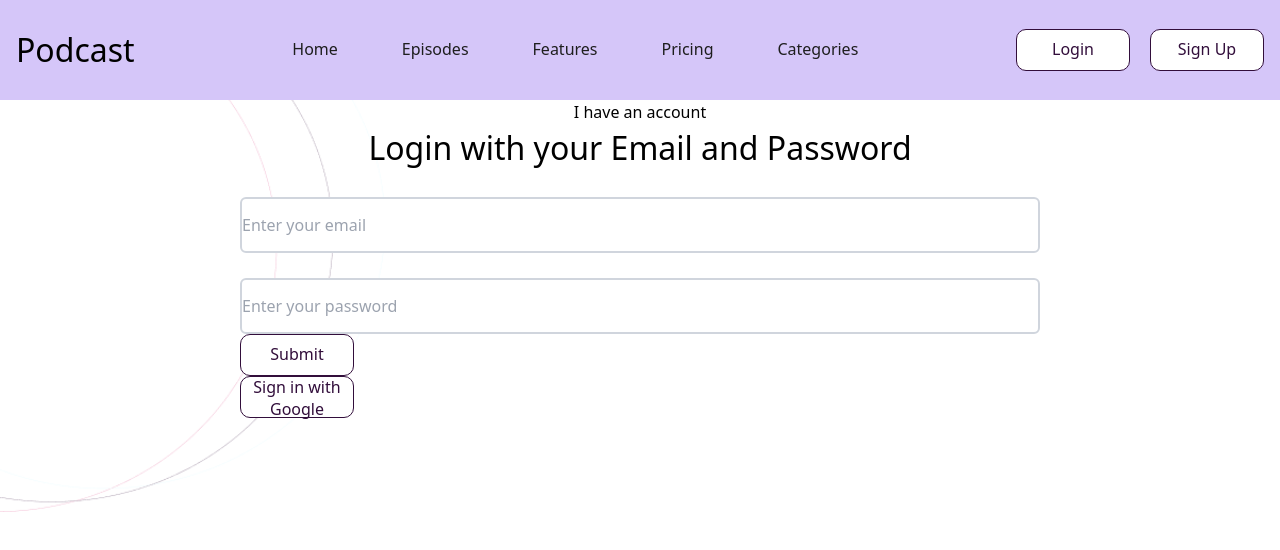
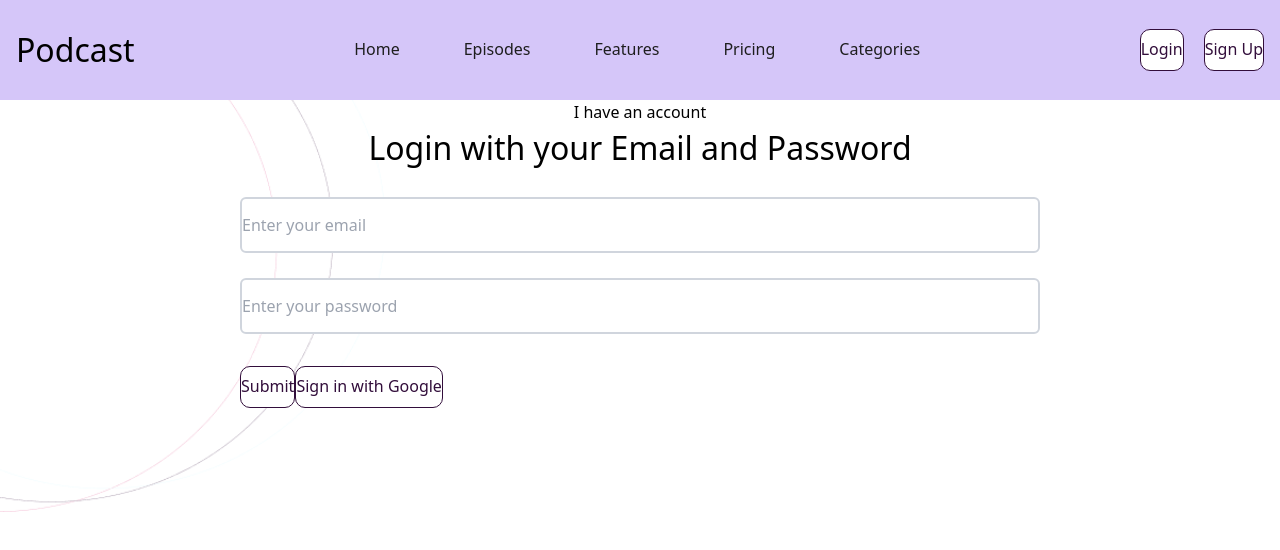
Before and after one commit to Christopher6609/PodcastApp, a React (Vite) app: page /auth/signup in a window 1280 px wide. Both pictures are taken after a click on the button "Login". Shown: the top 550 px of the page. Built offline with nearby package versions, Linux system fonts and the light colour scheme; no server answers.

Commit message:
sign up authentication with google and email and password

```diff
--- a/src/components/atoms/Button/Button.jsx
+++ b/src/components/atoms/Button/Button.jsx
@@ -1,7 +1,7 @@
 const Button = ({children}) => {
     return(
 
-            <button className="text-[1rem] leading-[1.362rem] font-[400] w-[7.125rem] h-[2.625rem] bg-[#FFF] text-[#320E3B] rounded-[0.625rem] border-[1px] border-[#320E3B]">
+            <button className="text-[1rem] leading-[1.362rem] font-[400] h-[2.625rem] bg-[#FFF] text-[#320E3B] rounded-[0.625rem] border-[1px] border-[#320E3B]">
                {children}
             </button>
 
--- a/src/components/molecules/home/Home.jsx
+++ b/src/components/molecules/home/Home.jsx
@@ -9,7 +9,7 @@ const Home = () => {
         <div className="flex justify-between md:min-h-[40rem] md:w-full py-[1.5rem] px-[1rem]" id="home">
             <div className="md:w-[40.125rem]">
           <div className="w-full text-center md:text-left md:w-full py-[3rem] md:py-[5.438rem] ">
-          {currentUser ? <h1 className="text-[0.875rem]">Welcome <span className="text-[1rem] font-bold">{currentUser.displayName}!</span></h1>:null}
+          {currentUser ? <h1 className="text-[0.875rem]">Welcome <span className="text-[1rem] font-bold">{currentUser.email}!</span></h1>:null}
             <h1 className="text-[#1E1E1E] text-[2rem] md:text-[3rem] leading-normal md:leading-[4.375rem] font-[700]">
               Talk,Listen,Get Inspired On Our{" "}
               <span className="text-[#320E3B]">Platform</span>
--- a/src/components/molecules/navigation/Navigation.jsx
+++ b/src/components/molecules/navigation/Navigation.jsx
@@ -13,8 +13,7 @@ const Navigation = () => {
   const logoNavigationHandler = () => navigate('/');
   const loginNavigationHandler = () => navigate('/auth/login');
   const signupNavigationHandler = () => navigate('/auth/signup');
-  const {currentUser} = useContext(UserContext)
-  console.log(currentUser);
+  const {currentUser} = useContext(UserContext);
     return (
 
         <Fragment >
--- a/src/routes/sign-in/SignIn.jsx
+++ b/src/routes/sign-in/SignIn.jsx
@@ -50,8 +50,8 @@ const SignIn = () => {
              <div className="flex flex-col justify-center items-center">
                     <h2>I have an account</h2>
                     <h1 className='text-[2rem]'>Login with your Email and Password</h1>
-            <div className="w-[50rem]">
-                <form onSubmit={handleSubmit}>
+            <div className="w-[50rem] flex flex-col gap-[2rem]">
+                <form onSubmit={handleSubmit} className="">
                     <FormInput
                         type="email"
                         placeholder="Enter your email"
@@ -68,10 +68,12 @@ const SignIn = () => {
                         onChange={handleChange}
                         required
                     />
-                    <span><Button>Submit</Button></span>
+                    <div className="mt-[2rem]">
+                        <span><Button>Submit</Button></span>
+                        <span onClick={googleSignIn}><Button >Sign in with Google</Button></span>
+                    </div>
 
                 </form>
-                <span onClick={googleSignIn}><Button >Sign in with Google</Button></span>
 
             </div>
             </div>
--- a/src/routes/sign-up/SignUp.jsx
+++ b/src/routes/sign-up/SignUp.jsx
@@ -1,20 +1,21 @@
 import { useState } from "react";
 import Button from "../../components/atoms/Button/Button";
 import FormInput from "../../components/atoms/FormInput/FormInput";
+import { createUserDocumentWithEmailAndPassword, createUserDocumentFromAuth  } from '../../utils/firebase/firebase'
 
 
 
 const SignUp = () => {
 
     const DefaultFormFields = {
-        name:'',
+        displayName:'',
         email:'',
         password:'',
         confirmpassword:''
     }
 
 const [formFields, setFormFields] = useState(DefaultFormFields);
-const {name, email, password, confirmpassword} = formFields;
+const {displayName, email, password, confirmpassword} = formFields;
 
 const handleChange = (event) => {
     const {name, value} = event.target;
@@ -22,8 +23,28 @@ const handleChange = (event) => {
       setFormFields({...formFields, [name]:value})
 }
 
-const handleSubmit = (event) => {
+const resetFormFields = () => setFormFields(DefaultFormFields);
+
+const handleSubmit = async (event) => {
     event.preventDefault()
+    if(password != confirmpassword){
+    alert("Password do not match");
+    }
+
+    try{
+        const {user} = await createUserDocumentWithEmailAndPassword(email, password);
+        await createUserDocumentFromAuth(user, {displayName});
+        resetFormFields();
+    }catch(error){
+        switch(error.code){
+            case 'auth/email-already-in-use':
+                alert('Email address already in use');
+                break;
+                default:
+                    return console.log(error);
+        }
+
+    }
 }
     return(
         <>
@@ -36,8 +57,8 @@ const handleSubmit = (event) => {
                         label="Display Nane:"
                         type='text'
                         placeholder="Enter your username"
-                        name="name"
-                        value={name}
+                        name="displayName"
+                        value={displayName}
                         onChange={handleChange}
                         required
 
--- a/src/utils/firebase/firebase.js
+++ b/src/utils/firebase/firebase.js
@@ -1,6 +1,6 @@
 import { initializeApp } from 'firebase/app';
-import { getAuth,GoogleAuthProvider, signInWithPopup, onAuthStateChanged, signInWithEmailAndPassword, signOut} from 'firebase/auth';
-import { getFirestore, doc, getDoc, setDoc } from 'firebase/firestore';
+import { getAuth,GoogleAuthProvider, signInWithPopup, onAuthStateChanged, createUserWithEmailAndPassword ,signInWithEmailAndPassword, signOut} from 'firebase/auth';
+import { getFirestore, doc, getDoc, setDoc, collection, query, getDocs } from 'firebase/firestore';
 
 
 // connection to the firebase online environment
@@ -28,20 +28,17 @@ export const signInWithGooglePopup = () => signInWithPopup(auth, provider);
 
 const db = getFirestore(); // creates the firestore database
 
-export const createUserDocumentFromAuth = async (userAuth) => {
+export const createUserDocumentFromAuth = async (userAuth, additionalInformation) => {
     const userDocRef = doc(db, 'users', userAuth.uid);
-    console.log(userDocRef);
 
     const userSnapshot = await getDoc(userDocRef);
-    console.log(userSnapshot);
-
 
     if(!userSnapshot.exists()){
         const {displayName, email } = userAuth;
         const createdAt = new Date();
 
         try{
-            await setDoc(userDocRef, {displayName, email, createdAt})
+            await setDoc(userDocRef, {displayName, email, createdAt, ...additionalInformation})
         }catch(error){
             console.log('error creating user', error.message)
         }
@@ -64,3 +61,26 @@ export const signUserInWithEmailAndPassword = async (email, password) => {
 
     return await signInWithEmailAndPassword(auth, email, password);
 }
+
+export const createUserDocumentWithEmailAndPassword = async (email, password) => {
+    if(!email || !password ) return ;
+
+    return createUserWithEmailAndPassword(auth, email, password);
+}
+
+// export const getUserDocument = async () => {
+//     const collectionRef = collection(db, 'users');
+//     const q = query(collectionRef);
+
+//     const querySnapshot = await getDocs(q);
+
+//     const userMap = querySnapshot.docs.reduce((acc, docSnapshot)=>{
+//         const {displayName} = docSnapshot.data();
+//         acc[ displayName ] = displayName;
+//         console.log(acc);
+//         return acc;
+
+//     }, {})
+//     return userMap;
+
+// }
```
Also changed, not shown: 1 other file (tests, documents, lock files or other folders).
